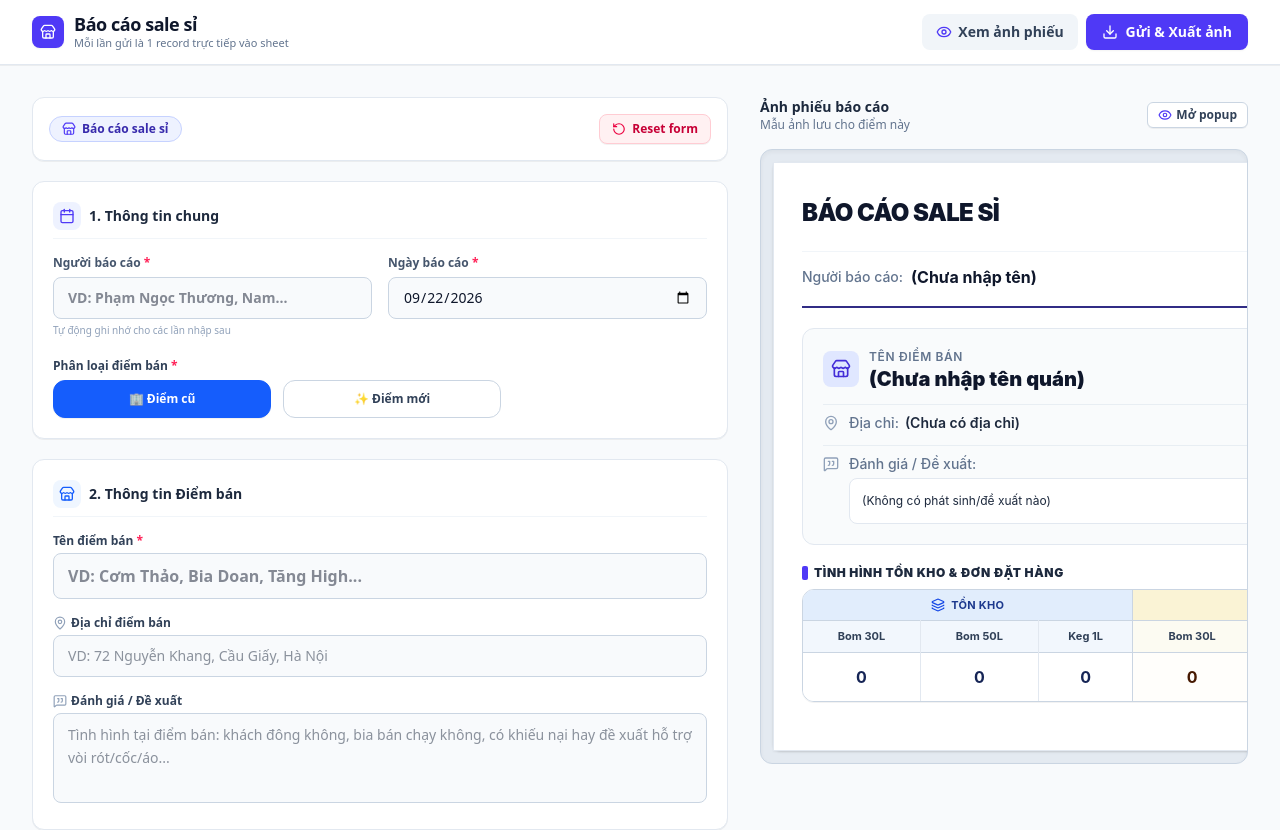
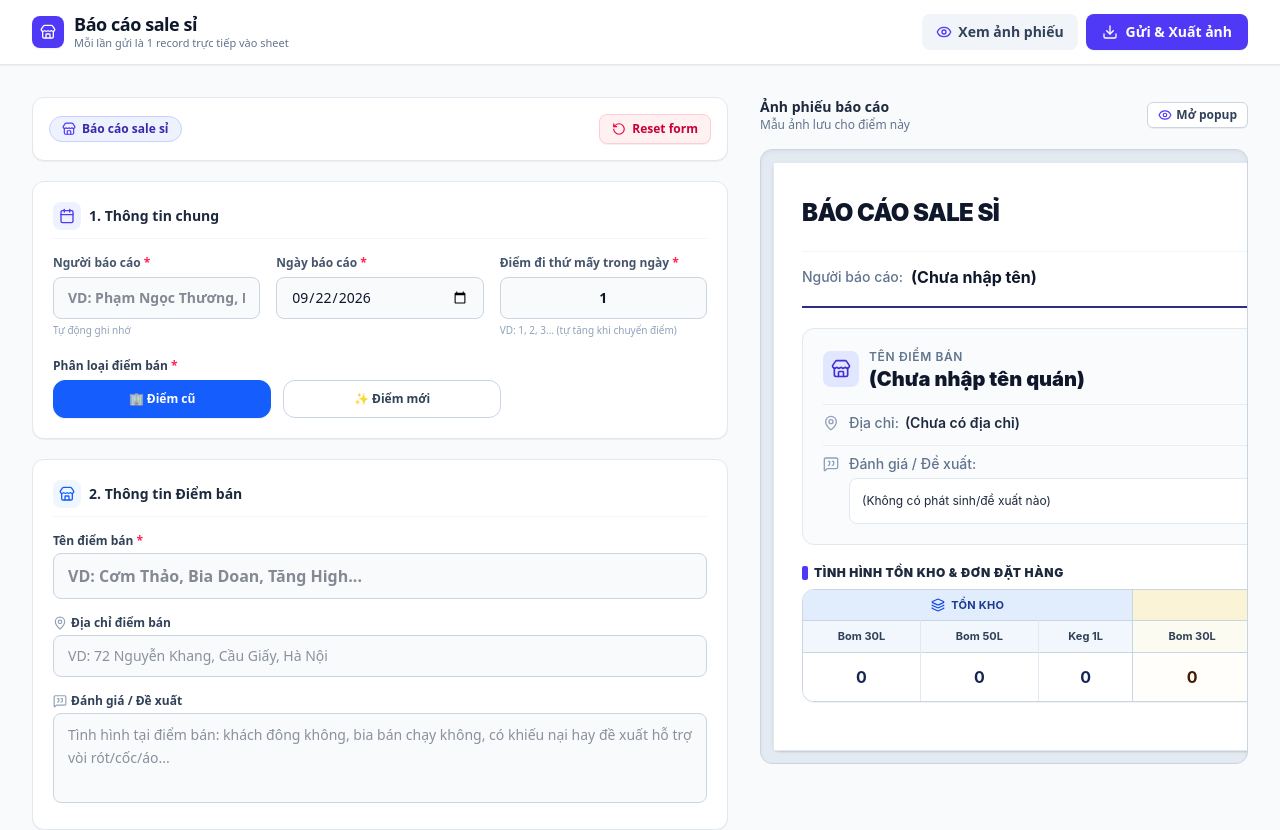
Before and after one commit to npnam151-rgb/CS-BC-Sale-s-, a React (Vite) app: page / in a window 1280 px wide. Shown: the top 830 px of the page. Built offline with nearby package versions, Linux system fonts and the light colour scheme.

Commit message:
feat: add visit order tracking to reports
Introduce a "visit order" field to allow users to track the sequence of store visits within a single day. Updated the UI, data models, and Google Sheets integration to capture and display this information.

```diff
--- a/google-apps-script.js
+++ b/google-apps-script.js
@@ -53,6 +53,7 @@ function doPost(e) {
             "Thời gian gửi",
             "Ngày",
             "Người báo cáo",
+            "Điểm thứ mấy đi trong ngày",
             "Điểm cũ/ Điểm mới",
             "Tên điểm bán",
             "Địa chỉ điểm bán",
@@ -61,34 +62,37 @@ function doPost(e) {
             "ĐẶT HÀNG", "", ""
           ];
           var headerRow2 = [
-            "", "", "", "", "", "", "",
+            "", "", "", "", "", "", "", "",
             "Bom 30L", "Bom 50L", "Keg1L",
             "Bom 30L", "Bom 50L", "Keg1L"
           ];
           sheet.appendRow(headerRow1);
           sheet.appendRow(headerRow2);
-          for (var c = 1; c <= 7; c++) {
+          for (var c = 1; c <= 8; c++) {
             sheet.getRange(1, c, 2, 1).merge();
           }
-          sheet.getRange(1, 8, 1, 3).merge();
-          sheet.getRange(1, 11, 1, 3).merge();
-          sheet.getRange(1, 1, 2, 13)
+          sheet.getRange(1, 9, 1, 3).merge();
+          sheet.getRange(1, 12, 1, 3).merge();
+          sheet.getRange(1, 1, 2, 14)
             .setFontWeight("bold")
             .setBackground("#f3f4f6")
             .setHorizontalAlignment("center")
             .setVerticalAlignment("middle");
           sheet.setFrozenRows(2);
+        } else if (sheet.getLastRow() >= 2) {
+          // Tự động kiểm tra nếu sheet cũ đang thiếu cột "Điểm thứ mấy đi trong ngày" (ở cột 4 đang là "Điểm cũ/ Điểm mới")
+          var firstRowCol4 = sheet.getRange(1, 4).getValue();
+          if (firstRowCol4 && firstRowCol4.toString().indexOf("Điểm cũ") !== -1) {
+            sheet.insertColumnAfter(3);
+            sheet.getRange(1, 4, 2, 1).merge().setValue("Điểm thứ mấy đi trong ngày");
+            sheet.getRange(1, 4, 2, 1)
+              .setFontWeight("bold")
+              .setBackground("#f3f4f6")
+              .setHorizontalAlignment("center")
+              .setVerticalAlignment("middle");
+          }
         }
 
-        // Kiểm tra xem sheet 1 có cột "Điểm thứ mấy đi trong ngày" ở cột 4 hay không để ghi đúng cột
-        var firstRowCol4 = sheet.getRange(1, 4).getValue();
-        var secondRowCol4 = sheet.getLastRow() >= 2 ? sheet.getRange(2, 4).getValue() : "";
-        var hasVisitOrderCol1 = (
-          (firstRowCol4 && firstRowCol4.toString().indexOf("Điểm thứ") !== -1) ||
-          (secondRowCol4 && secondRowCol4.toString().indexOf("Điểm thứ") !== -1)
-        );
-
-        if (hasVisitOrderCol1) {
         row.push(
           new Date(),
           data.date || "",
@@ -105,23 +109,6 @@ function doPost(e) {
           data.orderBom50L || "",
           data.orderKeg1L || ""
         );
-        } else {
-          row.push(
-            new Date(),
-            data.date || "",
-            data.reporter || "",
-            data.outletType || "Điểm cũ",
-            data.restaurantName || "",
-            data.address || "",
-            data.evaluationOrProposal || "",
-            data.stockBom30L || "",
-            data.stockBom50L || "",
-            data.stockKeg1L || "",
-            data.orderBom30L || "",
-            data.orderBom50L || "",
-            data.orderKeg1L || ""
-          );
-        }
 
         // --- ĐỒNG THỜI GHI VÀO FILE THỨ 2 (NẾU CÓ CẤU HÌNH SECOND_SPREADSHEET_ID) ---
         if (typeof SECOND_SPREADSHEET_ID !== "undefined" && SECOND_SPREADSHEET_ID && SECOND_SPREADSHEET_ID.trim() !== "") {
--- a/src/App.tsx
+++ b/src/App.tsx
@@ -42,7 +42,7 @@ export default function App() {
   // Reset toàn bộ thông tin điểm để nhập lại từ đầu hoặc nhập điểm khác
   const handleResetForm = () => {
     setReportData({
-      ...createDefaultVisitReport(reportData.reporter),
+      ...createDefaultVisitReport(reportData.reporter, reportData.visitOrder || '1'),
       date: reportData.date,
     });
     setExportSuccess(false);
@@ -50,8 +50,11 @@ export default function App() {
 
   // Chuyển sang điểm tiếp theo sau khi báo cáo xong
   const handleNextPoint = () => {
+    const currentNum = parseInt(reportData.visitOrder || '1', 10);
+    const nextOrder = !isNaN(currentNum) ? String(currentNum + 1) : '2';
+
     setReportData({
-      ...createDefaultVisitReport(reportData.reporter),
+      ...createDefaultVisitReport(reportData.reporter, nextOrder),
       date: reportData.date,
     });
     setExportSuccess(false);
@@ -63,6 +66,7 @@ export default function App() {
       sheetName: "BC sale sỉ",
       date: data.date,
       reporter: data.reporter,
+      visitOrder: data.visitOrder ? String(data.visitOrder).trim() : '1',
       outletType: data.outletType || 'Điểm cũ',
       restaurantName: data.restaurantName ? data.restaurantName.trim() : '',
       address: data.address ? data.address.trim() : '',
@@ -180,7 +184,8 @@ export default function App() {
 
       const dateStr = reportData.date || new Date().toISOString().split('T')[0];
       const cleanName = reportData.restaurantName ? reportData.restaurantName.trim().replace(/\s+/g, '_') : 'ChuaDatTen';
-      const fileName = `BaoCao_SaleSi_${cleanName}_${dateStr}.png`;
+      const orderPrefix = reportData.visitOrder ? `Diem${reportData.visitOrder}_` : '';
+      const fileName = `BaoCao_SaleSi_${orderPrefix}${cleanName}_${dateStr}.png`;
 
       setModalImageUrl(dataUrl);
       setModalFileName(fileName);
@@ -220,7 +225,8 @@ export default function App() {
 
       const dateStr = reportData.date || new Date().toISOString().split('T')[0];
       const cleanName = reportData.restaurantName.trim().replace(/\s+/g, '_');
-      const fileName = `BaoCao_SaleSi_${cleanName}_${dateStr}.png`;
+      const orderPrefix = reportData.visitOrder ? `Diem${reportData.visitOrder}_` : '';
+      const fileName = `BaoCao_SaleSi_${orderPrefix}${cleanName}_${dateStr}.png`;
 
       setModalImageUrl(dataUrl);
       setModalFileName(fileName);
--- a/src/components/ReportForm.tsx
+++ b/src/components/ReportForm.tsx
@@ -68,7 +68,7 @@ export function ReportForm({ data, onChange, onReset }: ReportFormProps) {
           <h2 className="text-sm font-bold text-slate-800">1. Thông tin chung</h2>
         </div>
 
-        <div className="grid grid-cols-1 sm:grid-cols-2 gap-4">
+        <div className="grid grid-cols-1 sm:grid-cols-3 gap-4">
           <div>
             <label className="block text-xs font-semibold text-slate-600 mb-1.5">
               Người báo cáo <span className="text-rose-500">*</span>
@@ -80,7 +80,7 @@ export function ReportForm({ data, onChange, onReset }: ReportFormProps) {
               placeholder="VD: Phạm Ngọc Thương, Nam..."
               className="w-full px-3.5 py-2.5 bg-slate-50 border border-slate-300 rounded-lg text-sm text-slate-900 focus:bg-white focus:ring-2 focus:ring-indigo-500 outline-none font-semibold transition-all"
             />
-            <span className="text-[10px] text-slate-400 mt-1 block">Tự động ghi nhớ cho các lần nhập sau</span>
+            <span className="text-[10px] text-slate-400 mt-1 block">Tự động ghi nhớ</span>
           </div>
 
           <div>
@@ -93,6 +93,21 @@ export function ReportForm({ data, onChange, onReset }: ReportFormProps) {
               onChange={(e) => onChange({ ...data, date: e.target.value })}
               className="w-full px-3.5 py-2.5 bg-slate-50 border border-slate-300 rounded-lg text-sm text-slate-900 focus:bg-white focus:ring-2 focus:ring-indigo-500 outline-none font-medium transition-all"
             />
+          </div>
+
+          <div>
+            <label className="block text-xs font-semibold text-slate-600 mb-1.5">
+              Điểm đi thứ mấy trong ngày <span className="text-rose-500">*</span>
+            </label>
+            <input
+              type="text"
+              inputMode="numeric"
+              value={data.visitOrder}
+              onChange={(e) => onChange({ ...data, visitOrder: e.target.value })}
+              placeholder="VD: 1, 2, 3..."
+              className="w-full px-3.5 py-2.5 bg-slate-50 border border-slate-300 rounded-lg text-sm text-slate-900 focus:bg-white focus:ring-2 focus:ring-indigo-500 outline-none font-bold text-center transition-all"
+            />
+            <span className="text-[10px] text-slate-400 mt-1 block">VD: 1, 2, 3... (tự tăng khi chuyển điểm)</span>
           </div>
         </div>
 
--- a/src/components/ReportPreview.tsx
+++ b/src/components/ReportPreview.tsx
@@ -50,6 +50,11 @@ export const ReportPreview = forwardRef<HTMLDivElement, ReportPreviewProps>(
               </span>
             </div>
             <div className="flex items-center gap-2">
+              {data.visitOrder && (
+                <span className="px-2.5 py-1 text-xs font-bold rounded-md bg-slate-100 text-slate-800 border border-slate-300">
+                  Điểm thứ {data.visitOrder}
+                </span>
+              )}
               {/* Badge Điểm cũ / Điểm mới */}
               <span
                 className={`px-3 py-1 text-xs font-extrabold rounded-md border ${
--- a/src/types.ts
+++ b/src/types.ts
@@ -3,7 +3,7 @@ export type OutletType = 'Điểm cũ' | 'Điểm mới';
 export interface SingleVisitReportData {
   date: string;
   reporter: string;
-  visitOrder?: number; // Tùy chọn (nếu cần)
+  visitOrder: string; // Điểm đi thứ mấy trong ngày (1, 2, 3...)
   outletType: OutletType; // Điểm cũ / Điểm mới
   restaurantName: string; // Tên điểm bán
   address: string; // Địa chỉ điểm bán
@@ -17,10 +17,12 @@ export interface SingleVisitReportData {
 }
 
 export const createDefaultVisitReport = (
-  reporter: string = ''
+  reporter: string = '',
+  visitOrder: string = '1'
 ): SingleVisitReportData => ({
   date: new Date().toISOString().split('T')[0],
   reporter,
+  visitOrder,
   outletType: 'Điểm cũ',
   restaurantName: '',
   address: '',
@@ -36,6 +38,7 @@ export const createDefaultVisitReport = (
 export const SAMPLE_VISIT_DATA: SingleVisitReportData = {
   date: new Date().toISOString().split('T')[0],
   reporter: 'Phạm Ngọc Thương',
+  visitOrder: '1',
   outletType: 'Điểm cũ',
   restaurantName: 'Cơm Thảo',
   address: '72 Nguyễn Khang, Cầu Giấy, Hà Nội',
```
Lines whose indentation alone changed are shown as unchanged.
